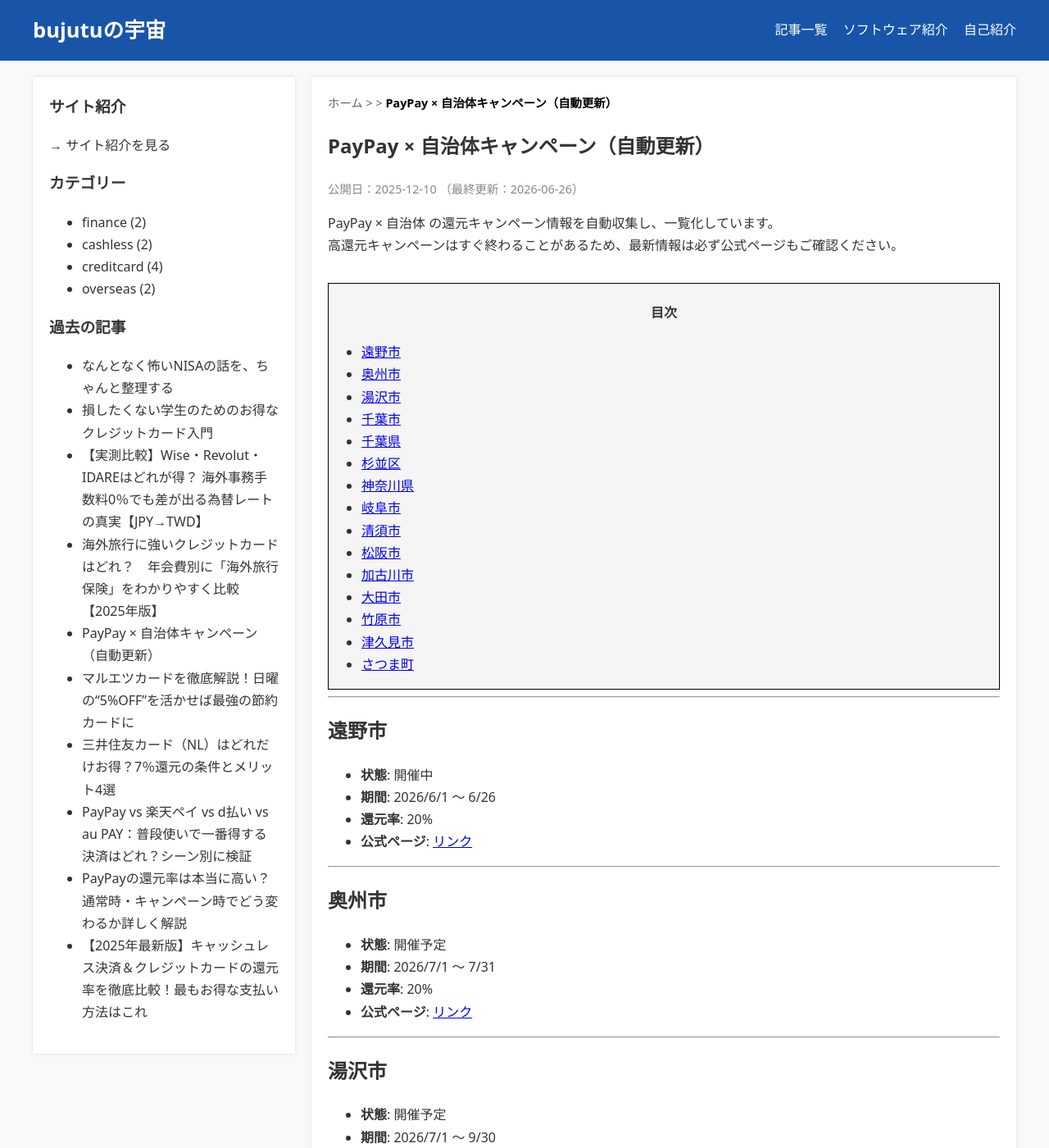
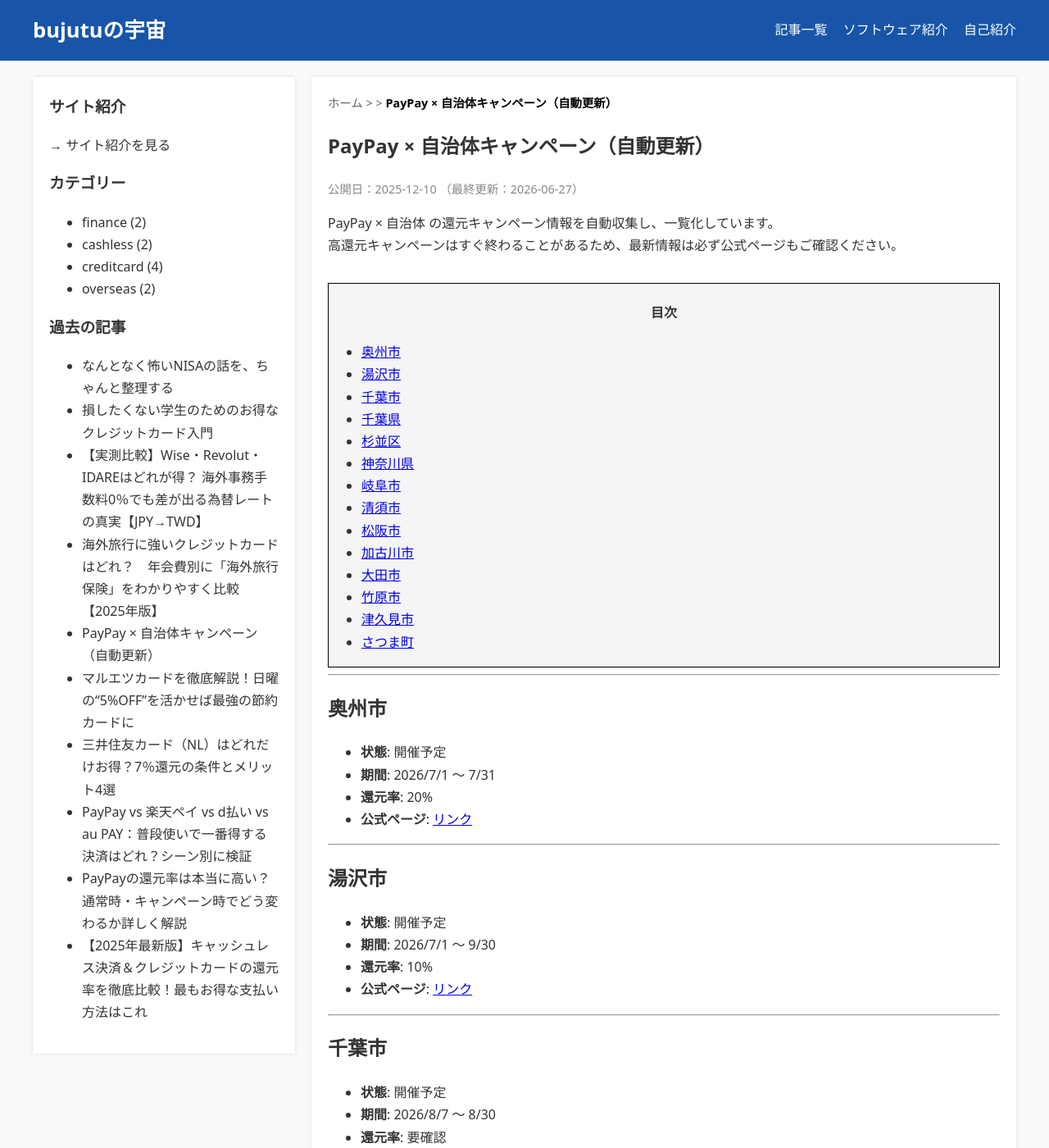
Before and after one commit to bujutu/bujutu.github.io, a Jekyll site: the page built from _posts/2025-12-10-paypay-campaigns.md, in a window 1280 px wide and 1400 px high. Shown: the whole window at 82% size. Built offline with Jekyll 4.4.1, drawn with Linux system fonts in a browser that asks for light colours.

Commit message:
Auto-update PayPay campaigns

```diff
--- a/_posts/2025-12-10-paypay-campaigns.md
+++ b/_posts/2025-12-10-paypay-campaigns.md
@@ -1,7 +1,7 @@
 ---
 title: "PayPay × 自治体キャンペーン（自動更新）"
 layout: post
-last_modified_at: 2026-06-26 11:41:57
+last_modified_at: 2026-06-27 10:54:55
 description: "PayPayと自治体のポイント還元キャンペーン一覧（自動更新）。"
 tags: [paypay, 自治体, キャンペーン, 自動更新]
 ---
@@ -16,15 +16,6 @@ PayPay × 自治体 の還元キャンペーン情報を自動収集し、一覧
 ---
 
 
-
-## 遠野市
-
-- **状態**: 開催中
-- **期間**: 2026/6/1 〜 6/26
-- **還元率**: 20%
-- **公式ページ**: [リンク](https://paypay.ne.jp/event/iwate-tono-city/)
-
----
 
 ## 奥州市
 
```
